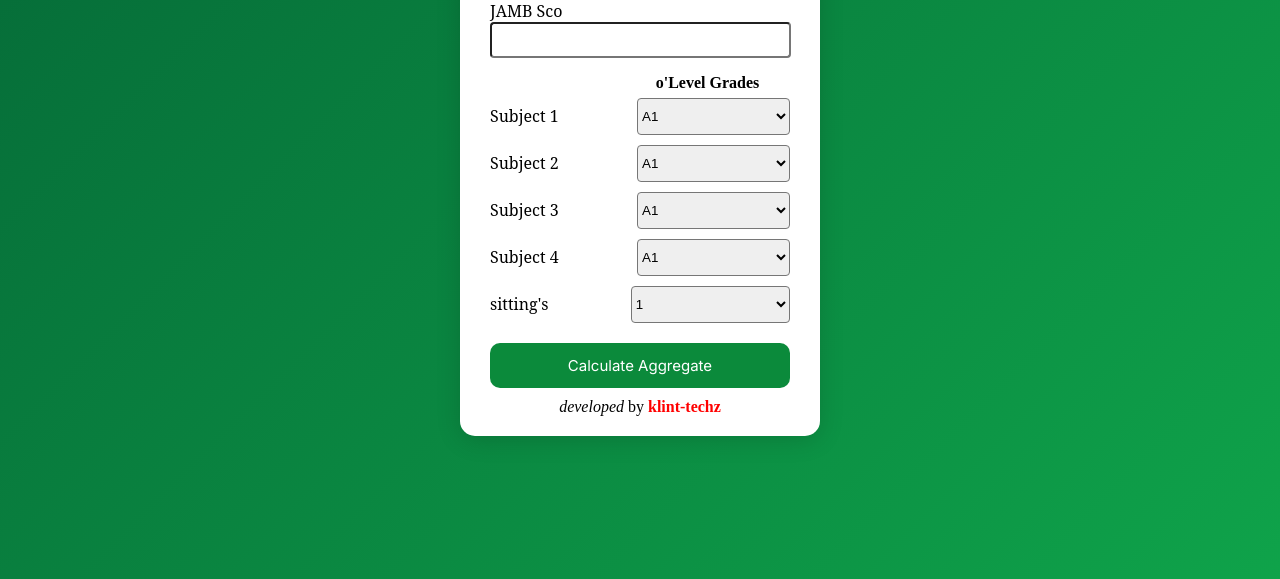
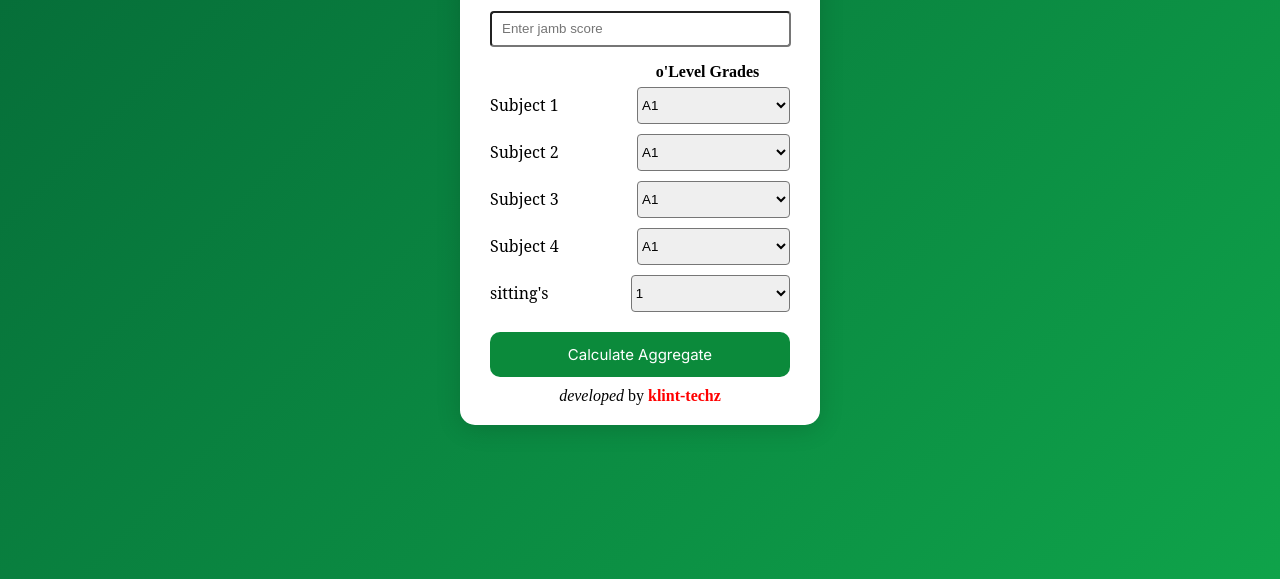
Before and after one commit to klint-techz/UNN-Aggregate-Calculator, a plain HTML site: page index.html in a window 1280 px wide. Shown: the part 241-820 px from the top of the page. Drawn offline with Linux system fonts and the light colour scheme.

Commit message:
Update index.html

```diff
--- a/index.html
+++ b/index.html
@@ -15,8 +15,7 @@
     </div>
      <!--jamb content-->
          <div class="jamb">
-    <label class="lab">JAMB Sco
-        <input id="jambInput" type="number">
+        <input id="jambInput" type="number" placeholder="Enter jamb score">
     </label>
     </div>
     <p class="olevelLabel"> <strong> o'Level Grades</strong></p>
```
